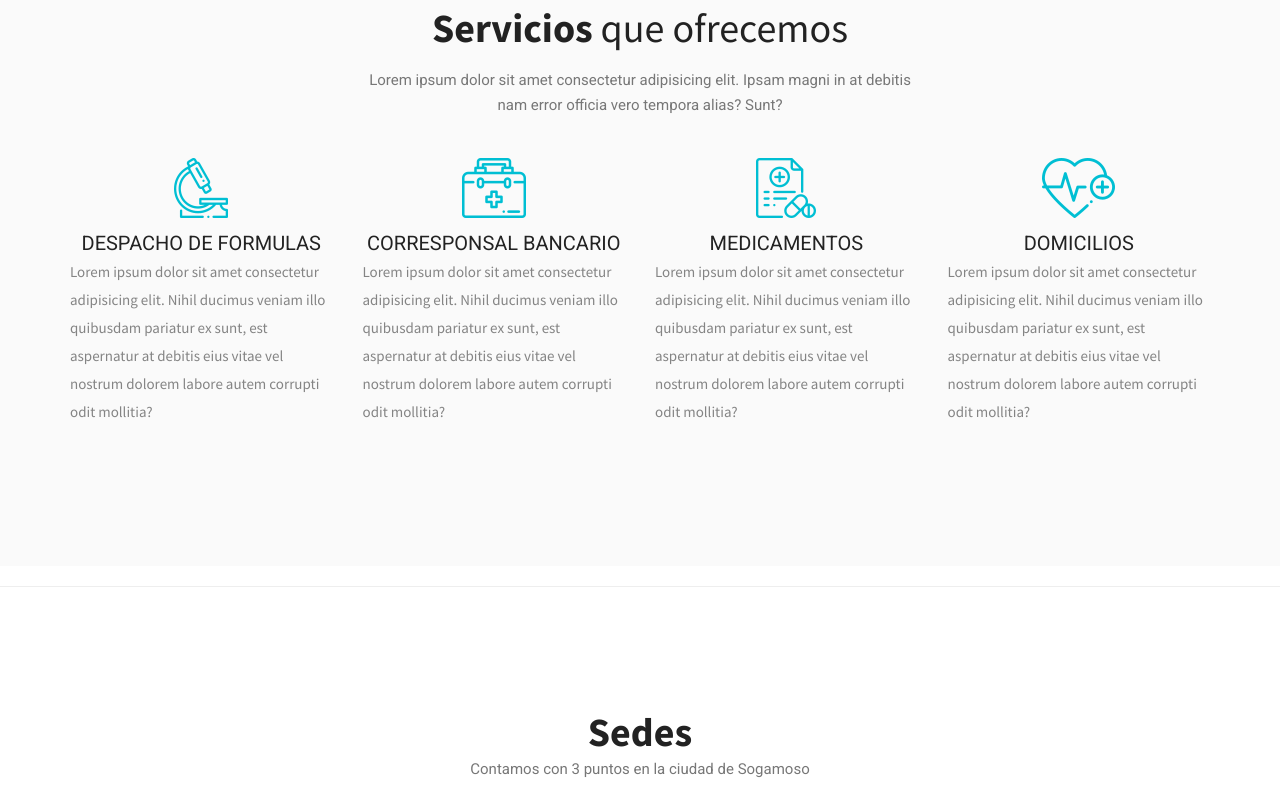
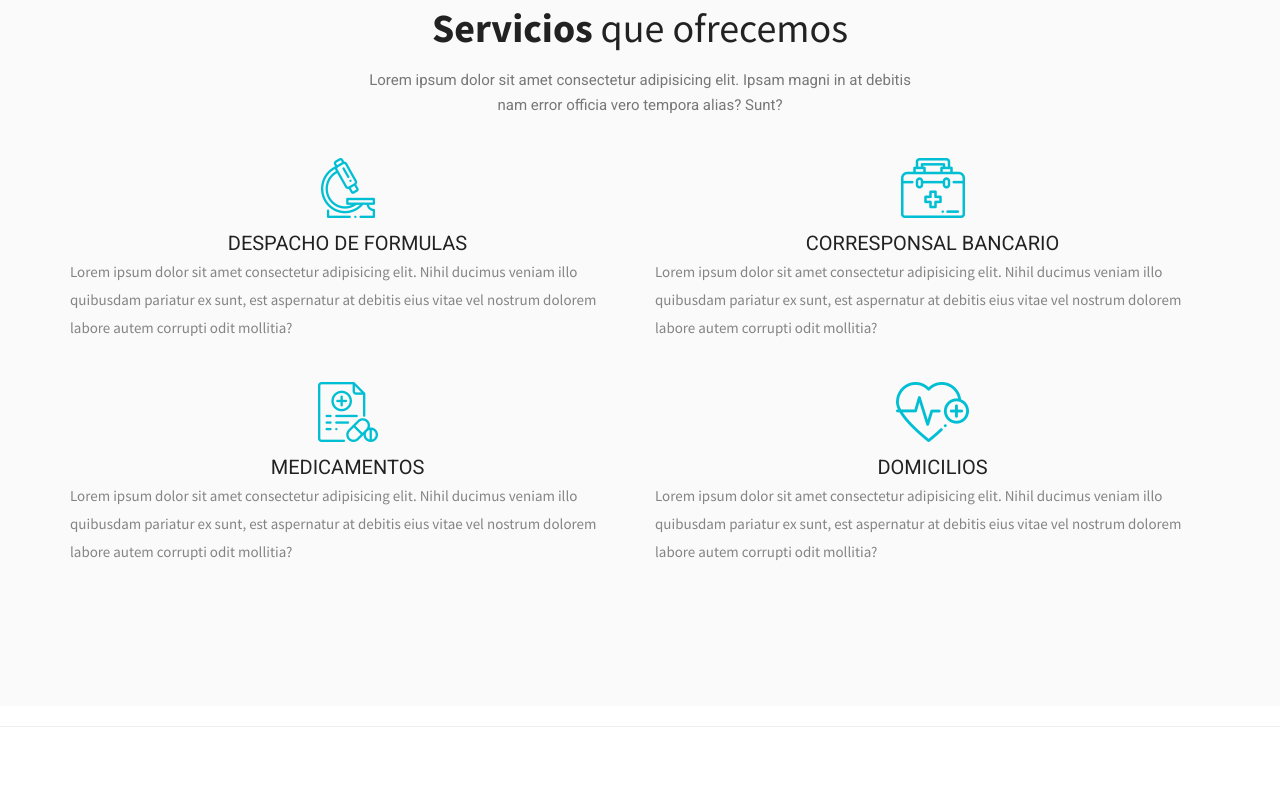
Before and after one commit to juansg3701/Superfarma, a plain HTML site: page index.html in a window 1280 px wide. Shown: the part 1353-2142 px from the top of the page. Drawn offline with Linux system fonts and the light colour scheme; some packages are replaced by stand-ins of ours.

Commit message:
Update index.html

```diff
--- a/index.html
+++ b/index.html
@@ -248,7 +248,7 @@
 							nam error officia vero tempora alias? Sunt?</p>
 					</div>
 					<div class="row">
-						<div class="col-sm-3">
+						<div class="col-sm-6">
 							<div class="item" >
 								<div class="icon-box" align="center">
 									<figure>
@@ -262,7 +262,7 @@
 									at debitis eius vitae vel nostrum dolorem labore autem corrupti odit mollitia?</p>
 							</div>
 						</div>
-						<div class="col-sm-3">
+						<div class="col-sm-6">
 							<div class="item">
 								<div class="icon-box" align="center">
 									<figure>
@@ -276,7 +276,7 @@
 								at debitis eius vitae vel nostrum dolorem labore autem corrupti odit mollitia?</p>
 							</div>
 						</div>
-						<div class="col-sm-3">
+						<div class="col-sm-6">
 							<div class="item" >
 								<div class="icon-box" align="center">
 									<figure>
@@ -290,7 +290,7 @@
 								at debitis eius vitae vel nostrum dolorem labore autem corrupti odit mollitia?</p>
 							</div>
 						</div>
-						<div class="col-sm-3" >
+						<div class="col-sm-6" >
 							<div class="item" >
 								<div class="icon-box" align="center">
 									<figure>
```
